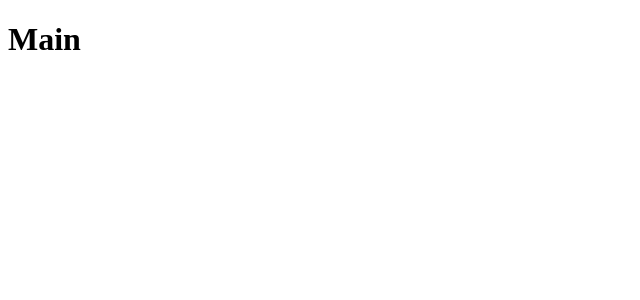
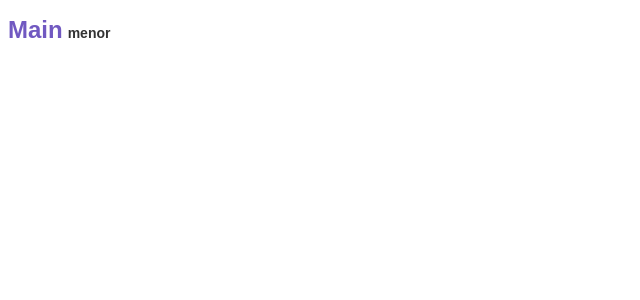
Before and after one commit to brunodiego5/bootcamp, a React (Create React App) app in the folder modulo05/: page / in a window 1280 px wide. Shown: the top 300 px of the page, without its empty margins (0-640 px from the left). Built offline with nearby package versions, Linux system fonts and the light colour scheme; the HTML template or start-up script is replaced by a standard one.

Commit message:
05 - Styled Components

```diff
--- a/modulo05/package.json
+++ b/modulo05/package.json
@@ -9,7 +9,8 @@
     "react": "^16.12.0",
     "react-dom": "^16.12.0",
     "react-router-dom": "^5.1.2",
-    "react-scripts": "3.3.1"
+    "react-scripts": "3.3.1",
+    "styled-components": "^5.0.1"
   },
   "scripts": {
     "start": "react-scripts start",
--- a/modulo05/src/pages/Main/index.js
+++ b/modulo05/src/pages/Main/index.js
@@ -1,7 +1,12 @@
 import React from 'react';
 
-// import { Container } from './styles';
+import { Title } from './styles';
 
 export default function Main() {
-  return <h1>Main</h1>;
+  return (
+    <Title error={false}>
+      Main
+      <small>menor</small>
+    </Title>
+  );
 }
--- /dev/null
+++ b/modulo05/src/pages/Main/styles.js
@@ -0,0 +1,13 @@
+import styled from 'styled-components';
+
+export const Title = styled.h1`
+  font-size: 24px;
+  color: ${props => (props.error ? 'red' : '#7159c1')};
+  font-family: Arial, Helvetica, sans-serif;
+
+  small {
+    font-size: 14px;
+    color: #333;
+    margin-left: 5px;
+  }
+`;
--- a/modulo05/src/routes.js
+++ b/modulo05/src/routes.js
@@ -9,7 +9,7 @@ export default function Routes() {
     <BrowserRouter>
       <Switch>
         <Route path="/" exact component={Main} />
-        <Route path="/repository" component={Repository} />
+        <Route path="/ccrepository" component={Repository} />
       </Switch>
     </BrowserRouter>
   );
```
Also changed, not shown: 1 other file (tests, documents, lock files or other folders).
